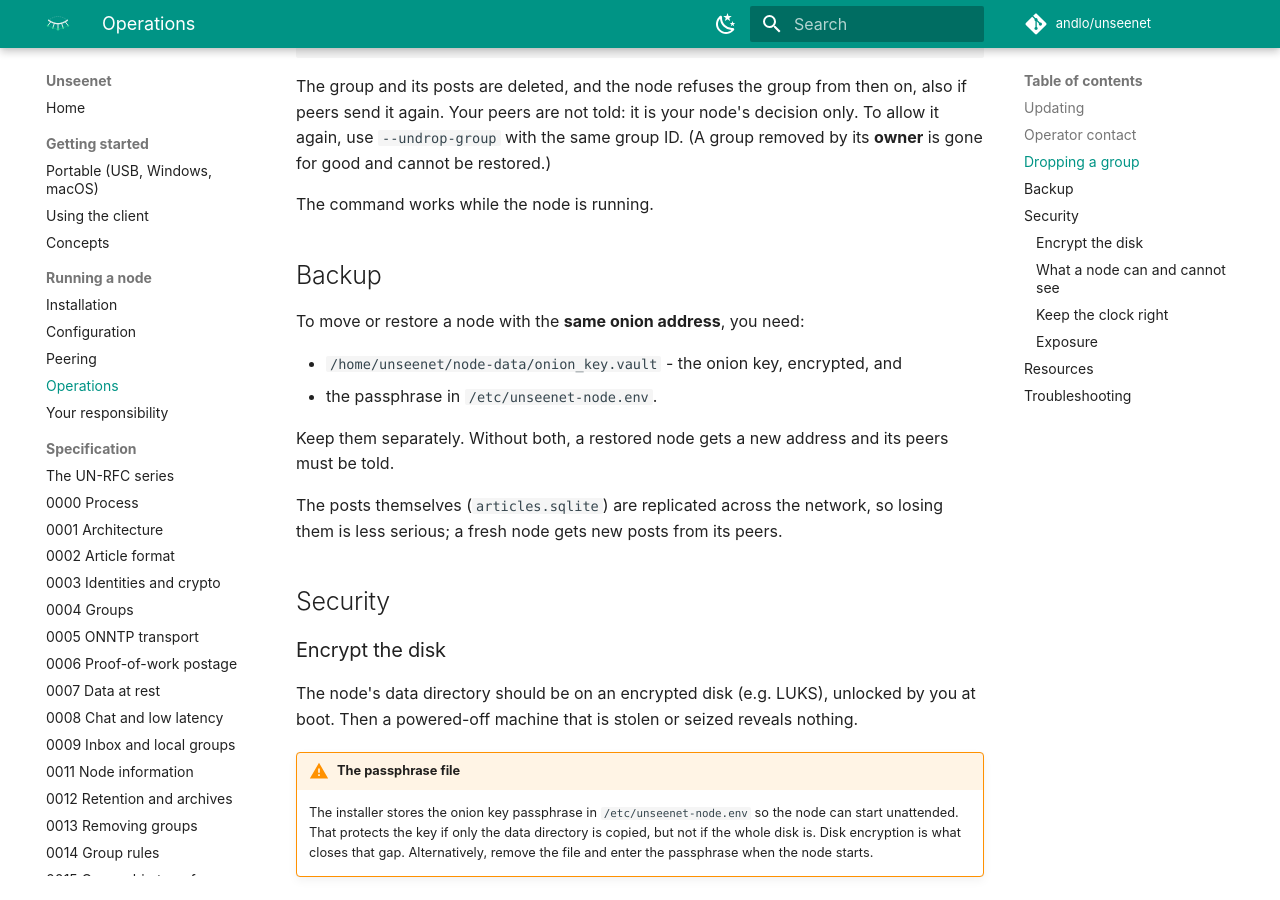
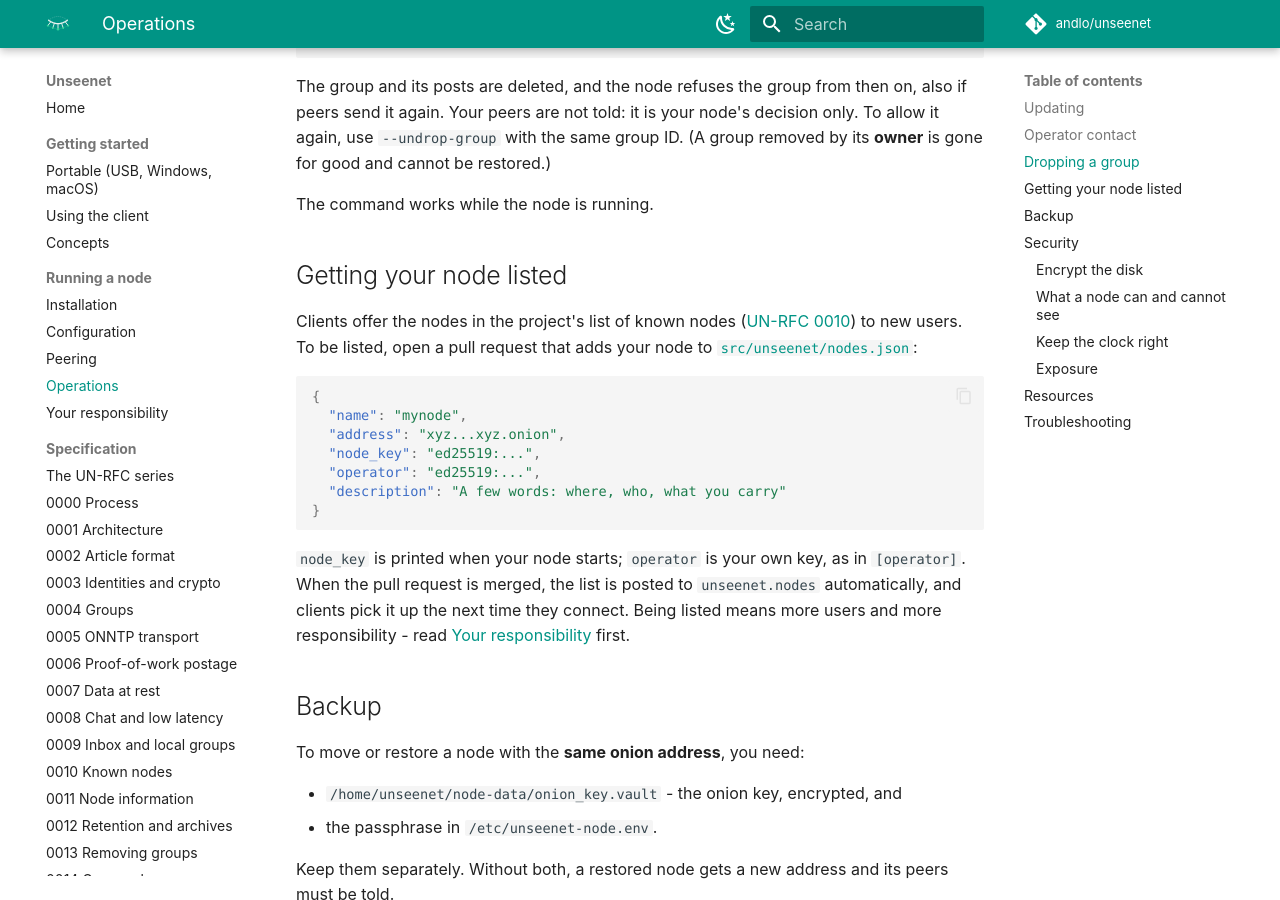
Before and after one commit to unseenet/unseenet, an MkDocs documentation site: the page built from docs/node/operations.md, in a window 1280 px wide and 900 px high, scrolled down 989 px. Built offline with MkDocs 1.6.1 and Material for MkDocs 9.7.7, drawn with Linux system fonts in a browser that asks for light colours; comment, search, counter and statistics services are not loaded.

Commit message:
UN-RFC 0010: lists of known nodes; docs for the channels and getting listed
A node list is a small JSON document, published as posts in a channel
group; clients pin publishers by key (the group ID carries the owner's
fingerprint), accept only the owner and the manifest's posters, take the
newest, and fetch it over Tor through a node they already use. The
reference client pins the project's list. Security considerations cover
forged lists, stolen poster keys and hostile listed nodes.

Docs: known nodes and the announcement channel in the client guide, how
operators get a node listed, the project's groups in the README.

Co-Authored-By: Claude Opus 5.5 <noreply@anthropic.com>
Claude-Session: https://claude.ai/code/session_01Fi3PqvgSCdmnikwvdBgbeG

````diff
--- a/docs/node/operations.md
+++ b/docs/node/operations.md
@@ -48,6 +48,29 @@ group ID. (A group removed by its **owner** is gone for good and cannot be
 restored.)
 
 The command works while the node is running.
+
+## Getting your node listed
+
+Clients offer the nodes in the project's list of known nodes
+([UN-RFC 0010](../spec/un-rfc-0010.md)) to new users. To be listed, open a
+pull request that adds your node to
+[`src/unseenet/nodes.json`](https://github.com/andlo/unseenet/blob/main/src/unseenet/nodes.json):
+
+```json
+{
+  "name": "mynode",
+  "address": "xyz...xyz.onion",
+  "node_key": "ed25519:...",
+  "operator": "ed25519:...",
+  "description": "A few words: where, who, what you carry"
+}
+```
+
+`node_key` is printed when your node starts; `operator` is your own key,
+as in `[operator]`. When the pull request is merged, the list is posted to
+`unseenet.nodes` automatically, and clients pick it up the next time they
+connect. Being listed means more users and more responsibility - read
+[Your responsibility](responsibility.md) first.
 
 ## Backup
 
--- a/mkdocs.yml
+++ b/mkdocs.yml
@@ -76,6 +76,7 @@ nav:
       - "0007 Data at rest": spec/un-rfc-0007.md
       - "0008 Chat and low latency": spec/un-rfc-0008.md
       - "0009 Inbox and local groups": spec/un-rfc-0009.md
+      - "0010 Known nodes": spec/un-rfc-0010.md
       - "0011 Node information": spec/un-rfc-0011.md
       - "0012 Retention and archives": spec/un-rfc-0012.md
       - "0013 Removing groups": spec/un-rfc-0013.md
````
Also changed, not shown: CHANGELOG.md (+8 -0 lines), README.md (+5 -2 lines), docs/client.md (+14 -0 lines), rfc/un-rfc-0000.md (+3 -2 lines), rfc/un-rfc-0010.md (added, +134 -0 lines).
